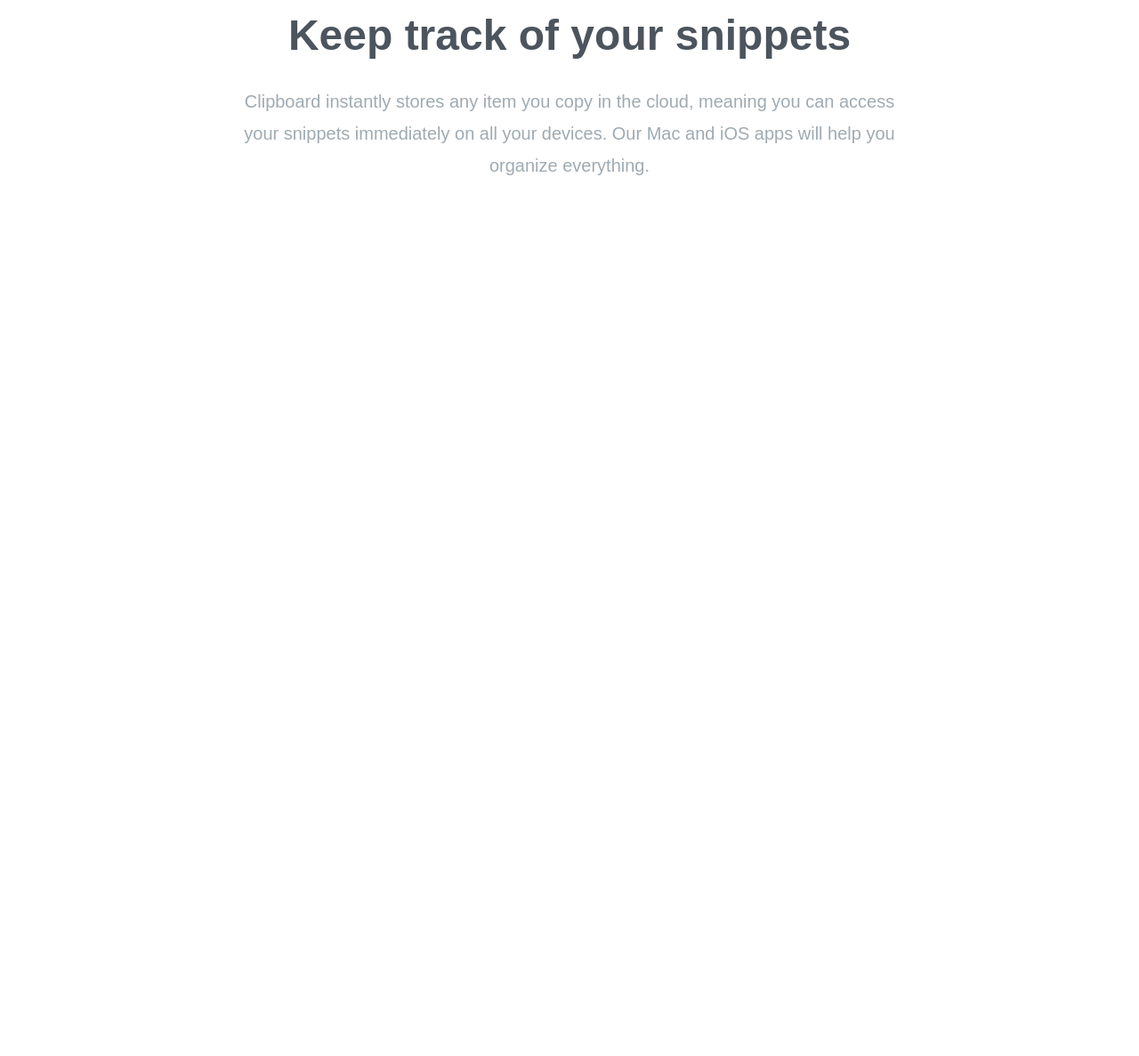
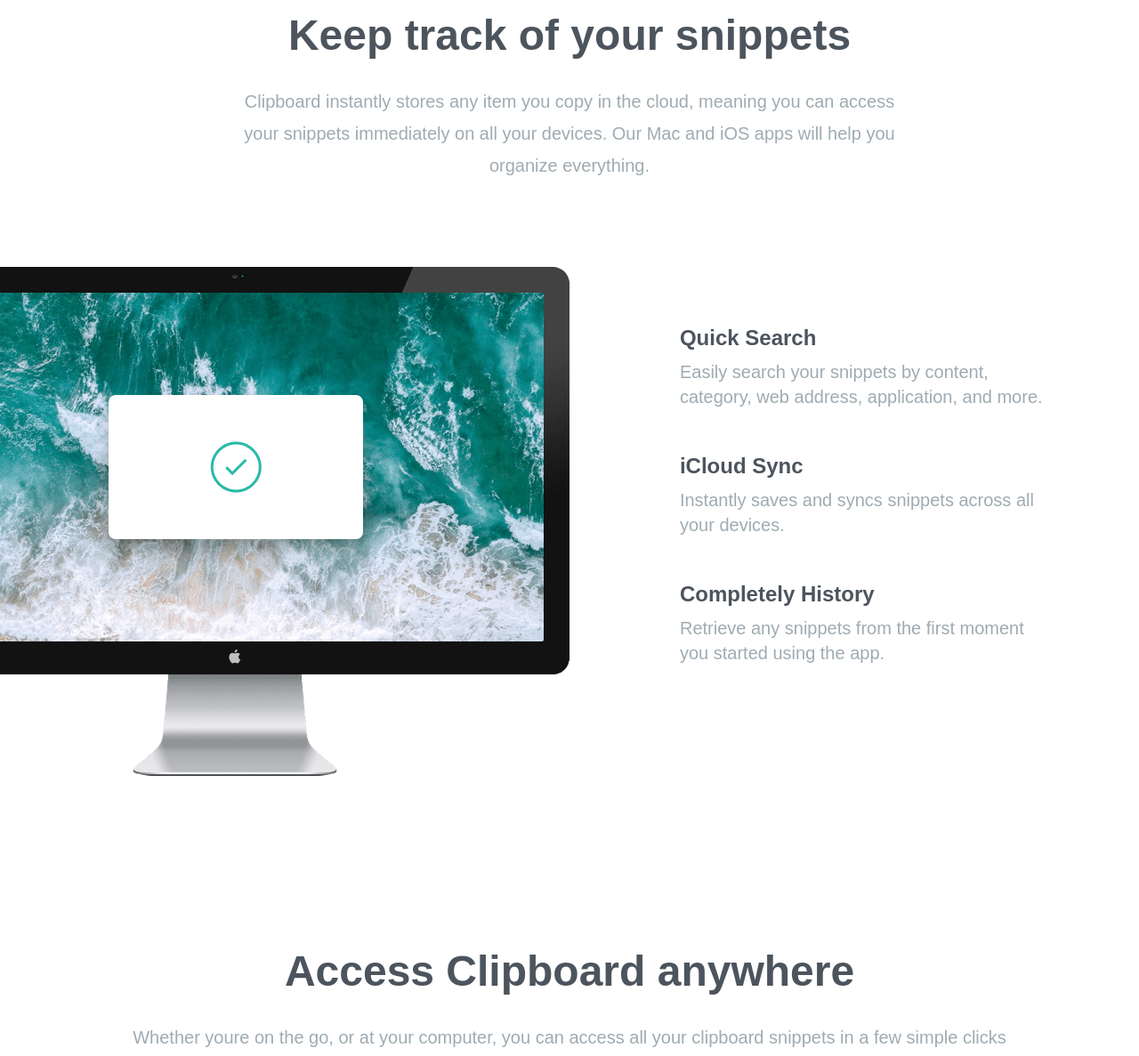
Before and after one commit to KawinHari/Clipboard-website-using-Tailwindcss, a website: page index.html in a window 1280 px wide. Shown: the part 705-1892 px from the top of the page at 89% size. Before the commit the page ends 1005 px from the top, so only its background shows below. Drawn offline with Linux system fonts and the light colour scheme; a web font is replaced by a local one.

Commit message:
Added features section

```diff
--- a/index.html
+++ b/index.html
@@ -44,5 +44,58 @@
       </section>
 
       <!-- Features Section -->
+       <section id="features">
+            <div class="section-container my-20">
+                <div class="relative flex flex-col md:flex-row md:space-x-32">
+                    <div class="md:w-1/2">
+                        <img src="images/image-computer.png" alt="" class="md:absolute top-0 right-[50%]">
+                    </div>
+                    <!-- items container -->
+                     <div class="flex flex-col mt-16 mb-24 space-y-12 text-xl md:w-1/2 md:mb-60 md:text-left md:pl-16">
+                        <!-- item-1 -->
+                         <div>
+                            <h5 class="mb-2 text-2xl font-bold text-darkGrayishBlue">
+                                Quick Search
+                            </h5>
+                            <p class="max-w-md text-grayishBlue">
+                                Easily search your snippets by content, category, web address, application, and more.
+                            </p>
+                         </div>
+                        <!-- item-2 -->
+                         <div>
+                            <h5 class="mb-2 text-2xl font-bold text-darkGrayishBlue">
+                                iCloud Sync
+                            </h5>
+                            <p class="max-w-md text-grayishBlue">
+                                Instantly saves and syncs snippets across all your devices.
+                            </p>
+                         </div>
+                        <!-- item-3 -->
+                         <div>
+                            <h5 class="mb-2 text-2xl font-bold text-darkGrayishBlue">
+                                Completely History
+                            </h5>
+                            <p class="max-w-md text-grayishBlue">
+                                Retrieve any snippets from the first moment you started using the app.
+                            </p>
+                         </div>
+                     </div>
+
+
+                </div>
+            </div>
+
+       </section>
+
+       <!-- Access Anywhere Section -->
+        <section id="Accessanywhere">
+            <div class="section-container my-20">
+                <h3>Access Clipboard anywhere</h3>
+                <p class="text-grayishBlue mx-auto mb-24 text-xl leading-9 text-center ">
+                    Whether youre on the go, or at your computer, you can access all your clipboard snippets in a few simple clicks
+                </p>
+                <img src="images/image-devices.png" alt="" class="mx-auto">
+            </div>
+        </section>
 </body>
 </html>
--- a/input.css
+++ b/input.css
@@ -10,7 +10,7 @@
 
 
 .section-container{
-    @apply max-w-6xl  mx-auto text-center
+    @apply max-w-6xl  mx-auto text-center px-10
 }
 
 .button-container{
```
Also changed, not shown: css/style.css.
